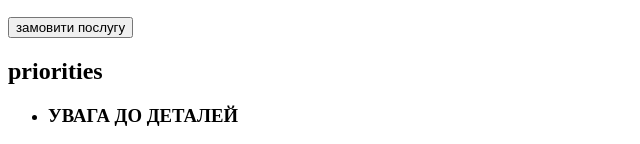
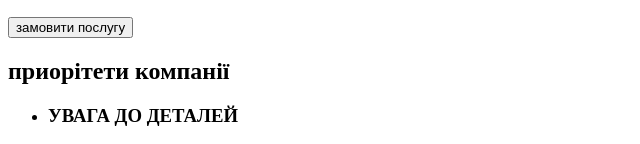
Before and after one commit to 01ZoiaHumeniuk/goit-markup-hw-01-, a plain HTML site: page index.html in a window 1280 px wide. Shown: the part 198-342 px from the top of the page, without its empty margins (0-640 px from the left). Drawn offline with Linux system fonts and the light colour scheme.

Commit message:
correction7

```diff
--- a/index.html
+++ b/index.html
@@ -28,7 +28,7 @@
 </section>
 <section>
   <!--пізніше прибрати в CSS-->
-  <h2>priorities</h2>
+  <h2>приорітети компанії</h2>
   <ul>
     <li><h3>УВАГА ДО ДЕТАЛЕЙ</h3>
       <p>Ідейні міркування, і навіть початок повсякденної роботи з формування позиції.</p></li>
```
